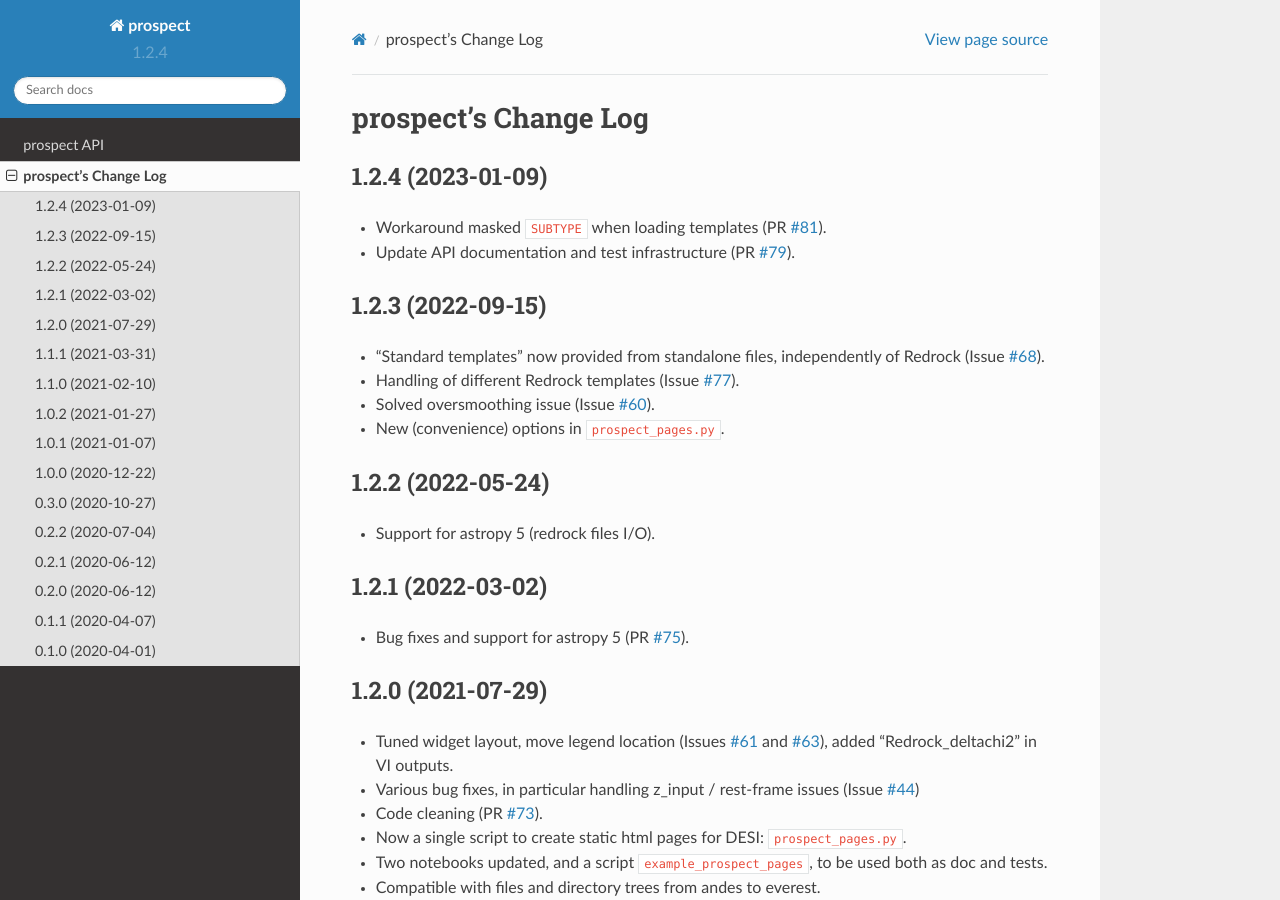
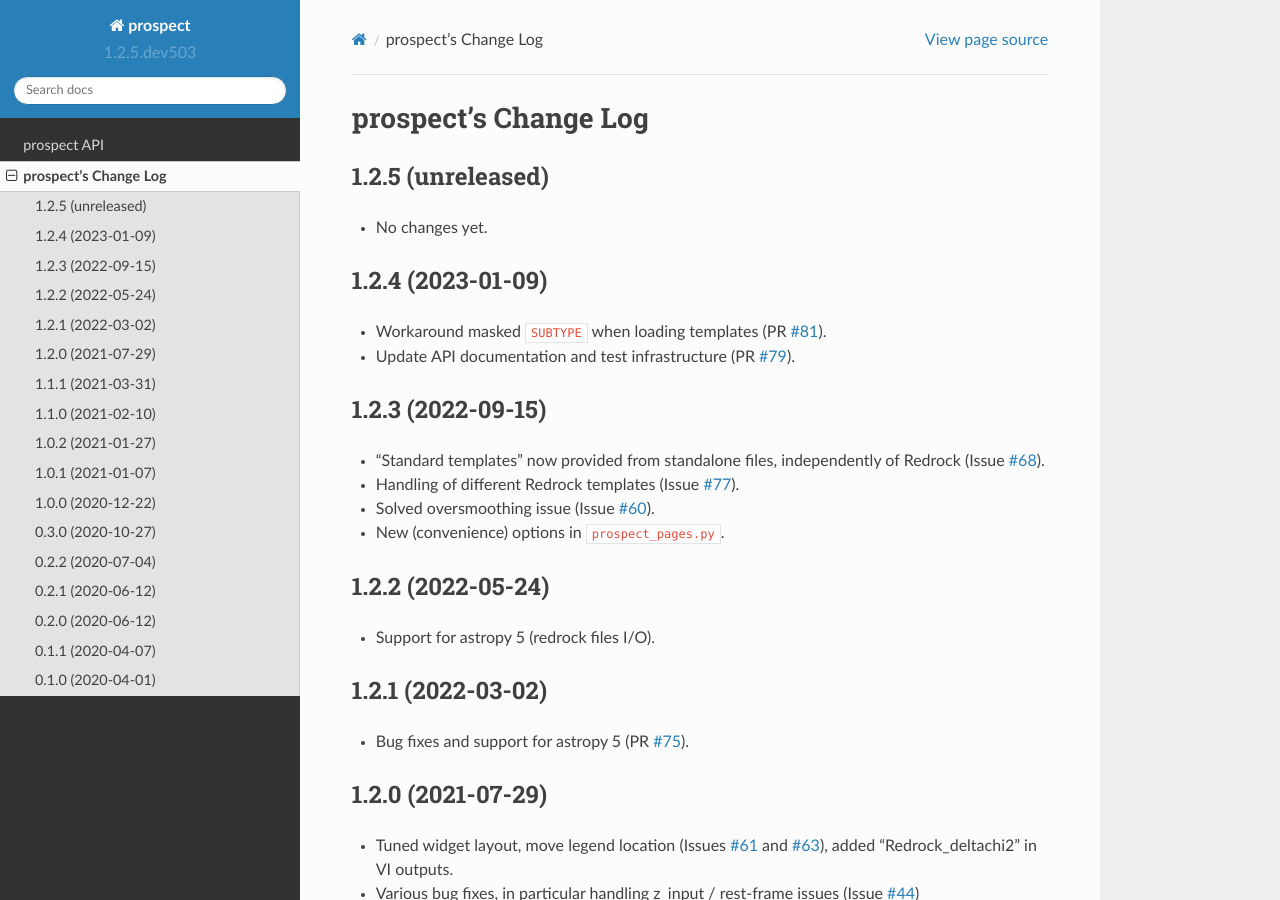
Before and after one commit to desihub/prospect, a Sphinx documentation site: the page built from doc/changes.rst, in a window 1280 px wide and 900 px high. Built offline with Sphinx 7.4.7 and the Read the Docs theme 2.0.0, drawn with Linux system fonts in a browser that asks for light colours.

Commit message:
bump version after tag

```diff
--- a/doc/changes.rst
+++ b/doc/changes.rst
@@ -1,6 +1,11 @@
 =====================
 prospect's Change Log
 =====================
+
+1.2.5 (unreleased)
+------------------
+
+* No changes yet.
 
 1.2.4 (2023-01-09)
 ------------------
--- a/py/prospect/_version.py
+++ b/py/prospect/_version.py
@@ -1 +1 @@
-__version__ = '1.2.4'
+__version__ = '1.2.5.dev503'
```
